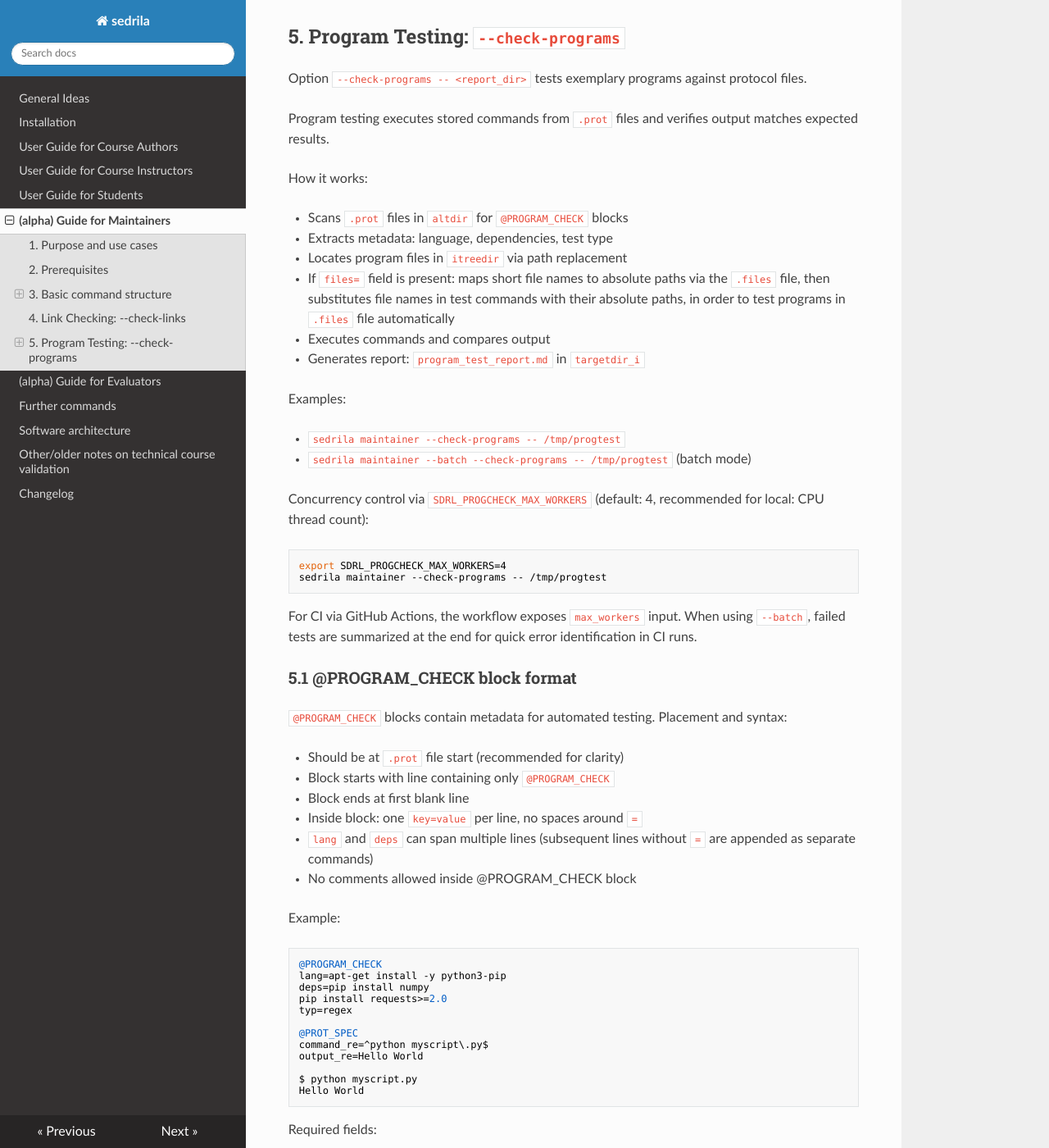
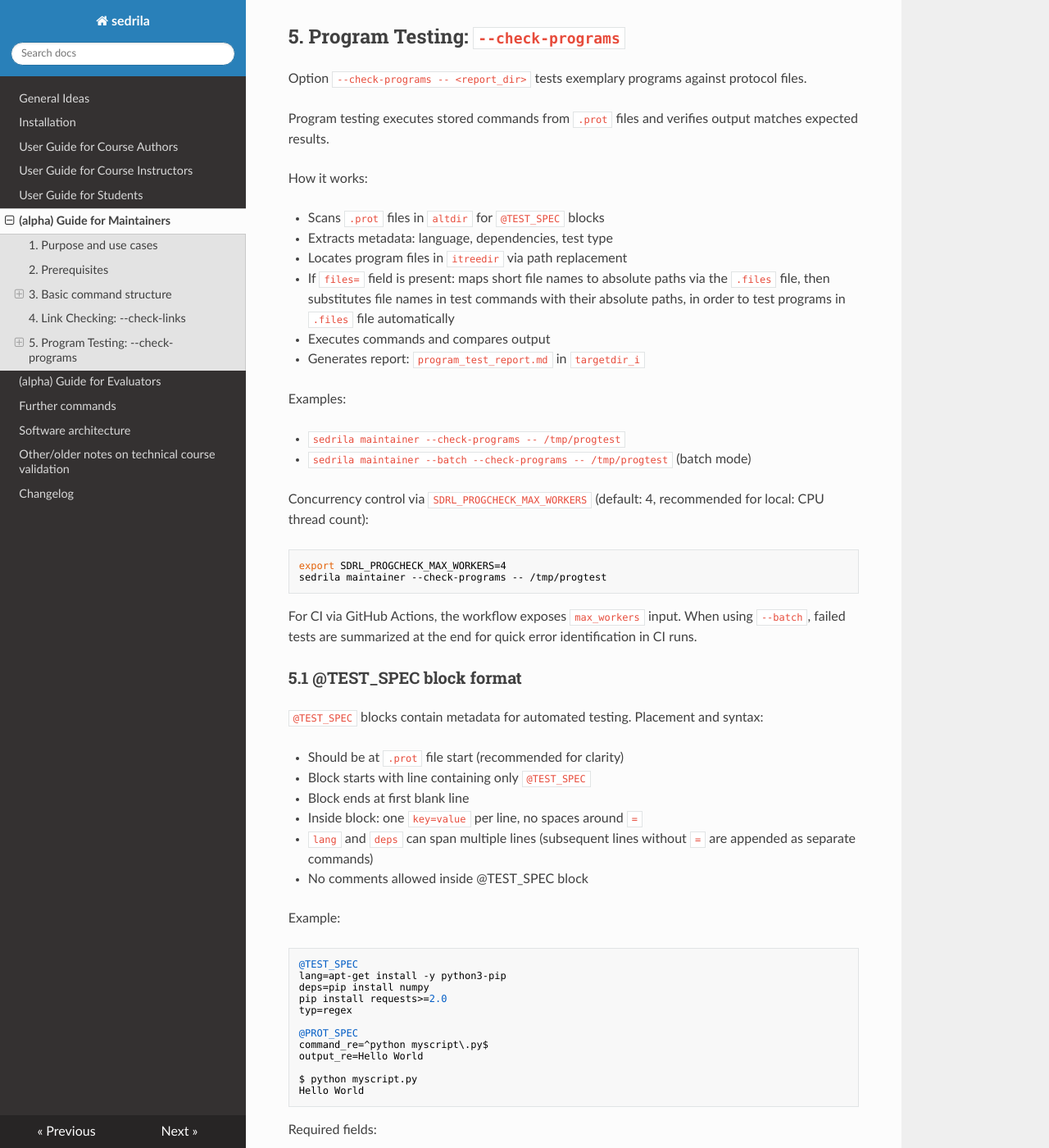
Before and after one commit to fubinf/sedrila, an MkDocs documentation site: the page built from docs/maintainers.md, in a window 1280 px wide and 1400 px high, scrolled down 3504 px. Shown: the whole window at 82% size. Built offline with MkDocs 1.6.1, drawn with Linux system fonts in a browser that asks for light colours; nearby versions of some CDN libraries; some of the changed text lies outside the part shown.

Commit message:
programchecker: adjust markup from @PROGRAM_CHECK to @TEST_SPEC

````diff
--- a/docs/maintainers.md
+++ b/docs/maintainers.md
@@ -139,7 +139,7 @@ Program testing executes stored commands from `.prot` files and verifies output
 
 How it works:
 
-- Scans `.prot` files in `altdir` for `@PROGRAM_CHECK` blocks
+- Scans `.prot` files in `altdir` for `@TEST_SPEC` blocks
 - Extracts metadata: language, dependencies, test type
 - Locates program files in `itreedir` via path replacement
 - If `files=` field is present: maps short file names to absolute paths via the `.files` file,
@@ -163,22 +163,22 @@ sedrila maintainer --check-programs -- /tmp/progtest
 For CI via GitHub Actions, the workflow exposes `max_workers` input.
 When using `--batch`, failed tests are summarized at the end for quick error identification in CI runs.
 
-### 5.1 @PROGRAM_CHECK block format
+### 5.1 @TEST_SPEC block format
 
-`@PROGRAM_CHECK` blocks contain metadata for automated testing.
+`@TEST_SPEC` blocks contain metadata for automated testing.
 Placement and syntax:
 
 - Should be at `.prot` file start (recommended for clarity)
-- Block starts with line containing only `@PROGRAM_CHECK`
+- Block starts with line containing only `@TEST_SPEC`
 - Block ends at first blank line
 - Inside block: one `key=value` per line, no spaces around `=`
 - `lang` and `deps` can span multiple lines (subsequent lines without `=` are appended as separate commands)
-- No comments allowed inside @PROGRAM_CHECK block
+- No comments allowed inside @TEST_SPEC block
 
 Example:
 
 ```
-@PROGRAM_CHECK
+@TEST_SPEC
 lang=apt-get install -y python3-pip
 deps=pip install numpy
 pip install requests>=2.0
@@ -229,7 +229,7 @@ The temporary directory is removed after testing completes, preventing test fail
 
 ### 5.2 Operating environment and dependencies
 
-Program testing requires language runtimes and package dependencies specified via `@PROGRAM_CHECK` blocks.
+Program testing requires language runtimes and package dependencies specified via `@TEST_SPEC` blocks.
 
 Base requirements:
 
@@ -290,7 +290,7 @@ This approach provides better isolation but involves more container overhead and
 
 ### 5.3 Test types
 
-The `typ=` field in `@PROGRAM_CHECK` determines how a program is tested.
+The `typ=` field in `@TEST_SPEC` determines how a program is tested.
 
 **regex**: Pattern-based output verification
 
````
Also changed, not shown: docs/authors.md (+1 -1 lines), 5 other files.
